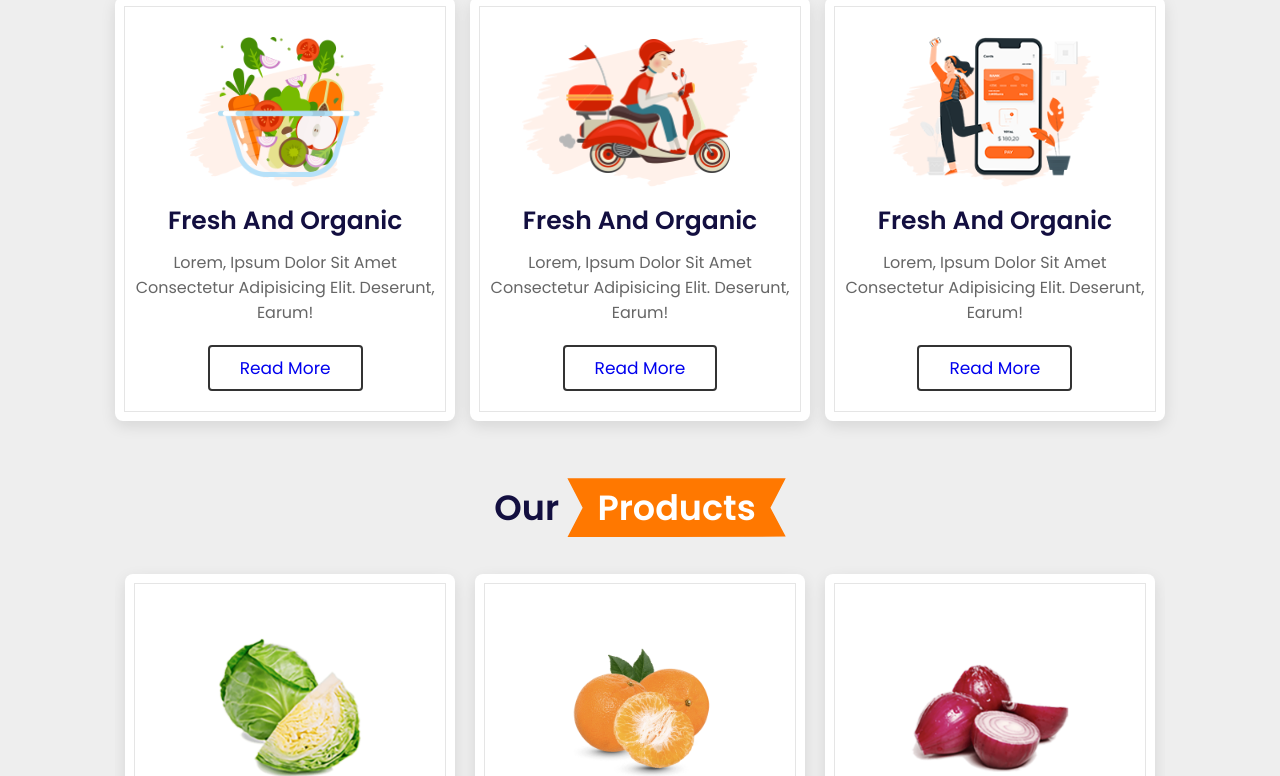
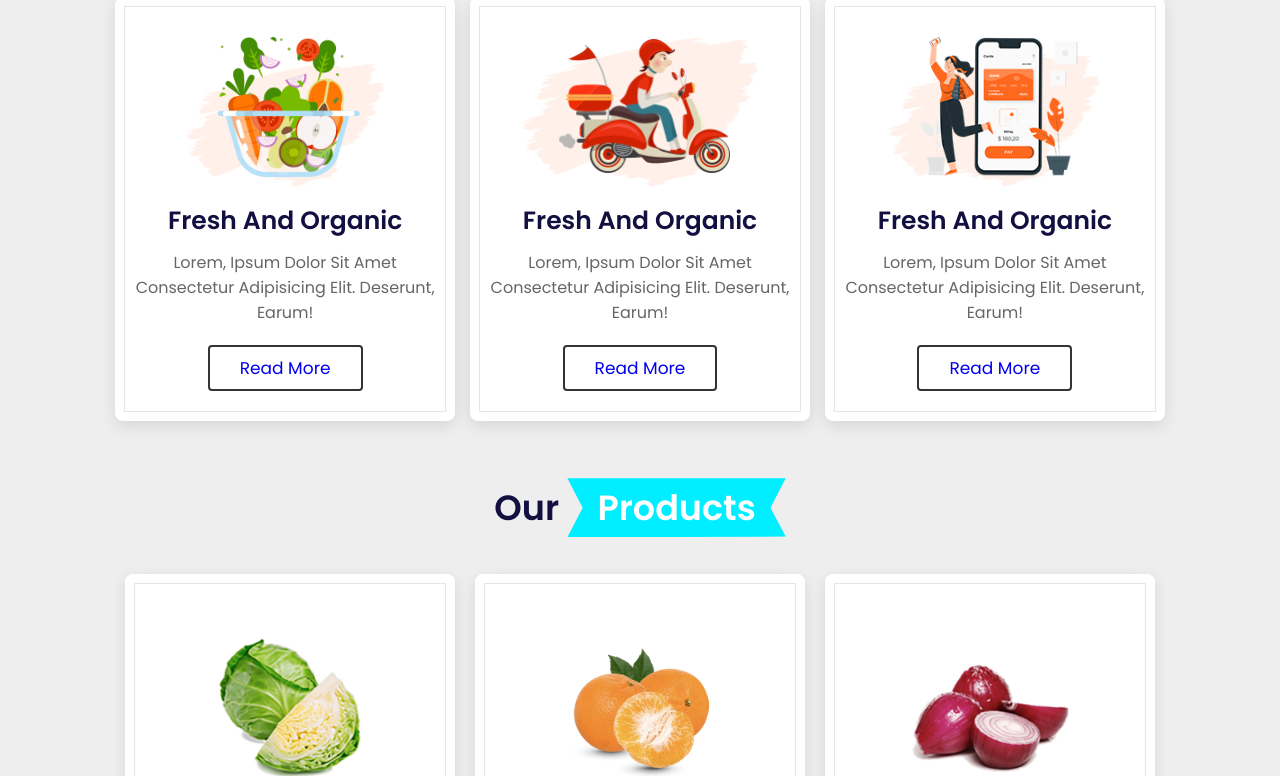
Before and after one commit to lelinh014756/DatStore, a plain HTML site: page index.html in a window 1280 px wide. Shown: the part 578-1354 px from the top of the page. Drawn offline with nearby package versions, Linux system fonts and the light colour scheme.

Commit message:
update style.css DatStore

```diff
--- a/css/style.css
+++ b/css/style.css
@@ -7,7 +7,7 @@
 
 
 :root{
-	--orange : #ff7800 ;
+	--orange : #00eeff ;
 	--black : #130f40 ;
 	--light-color: #666 ;
 	--box-shadow: 0 .5rem 1.5rem rgba(0,0,0,.1);
```
